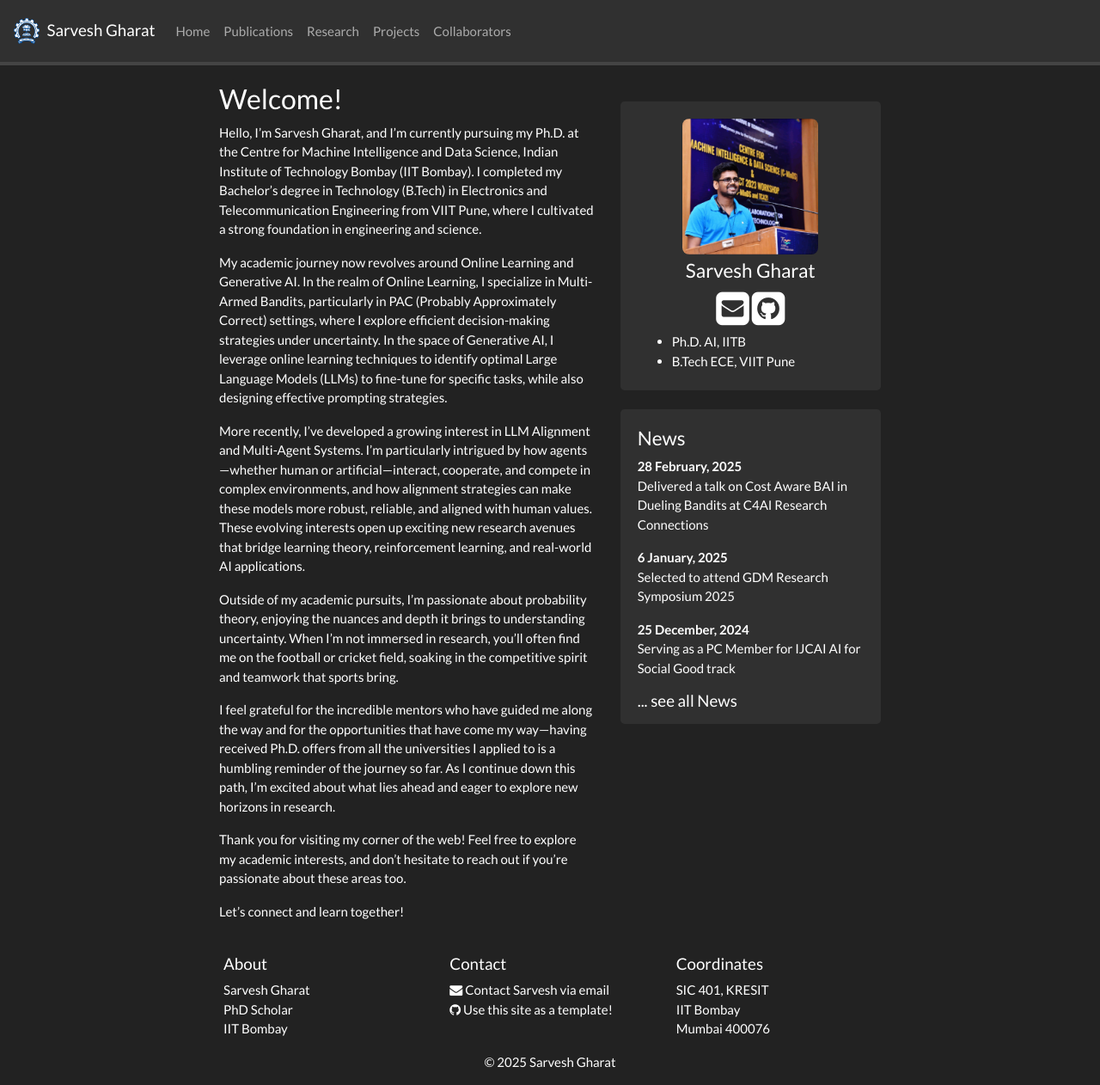
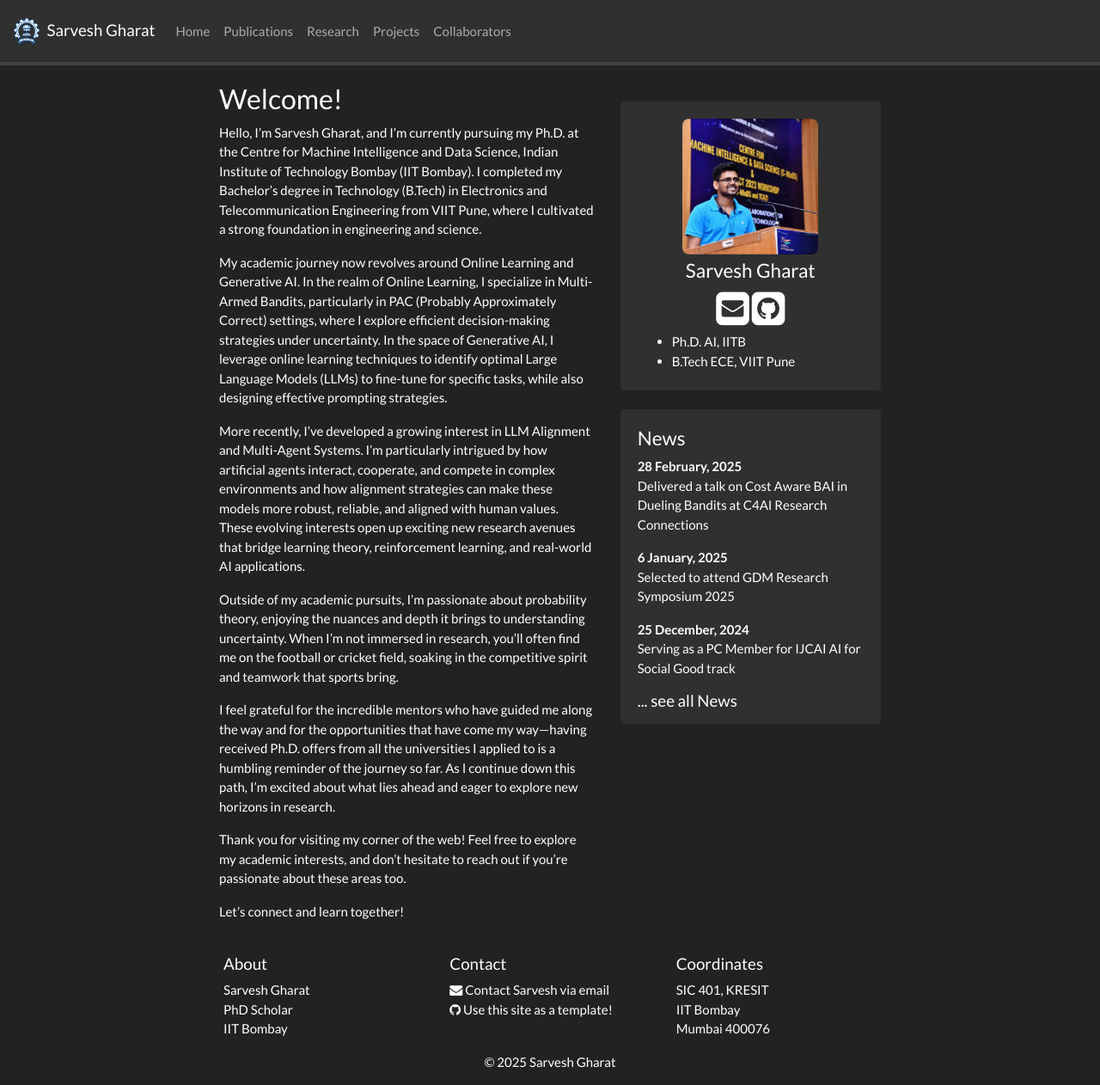
Before and after one commit to SarveshVGharat/SarveshVGharat.github.io, a Jekyll site: the page built from _pages/home.md, in a window 1280 px wide and 1262 px high. Shown: the whole window at 86% size. Built offline with Jekyll 4.4.1, drawn with Linux system fonts in a browser that asks for light colours; nearby versions of some CDN libraries; a style sheet for code colours, icons or effects is not loaded.

Commit message:
Update home.md

```diff
--- a/_pages/home.md
+++ b/_pages/home.md
@@ -11,7 +11,7 @@ Hello, I’m Sarvesh Gharat, and I’m currently pursuing my Ph.D. at the Centre
 
 My academic journey now revolves around Online Learning and Generative AI. In the realm of Online Learning, I specialize in Multi-Armed Bandits, particularly in PAC (Probably Approximately Correct) settings, where I explore efficient decision-making strategies under uncertainty. In the space of Generative AI, I leverage online learning techniques to identify optimal Large Language Models (LLMs) to fine-tune for specific tasks, while also designing effective prompting strategies.
 
-More recently, I’ve developed a growing interest in LLM Alignment and Multi-Agent Systems. I’m particularly intrigued by how agents—whether human or artificial—interact, cooperate, and compete in complex environments, and how alignment strategies can make these models more robust, reliable, and aligned with human values. These evolving interests open up exciting new research avenues that bridge learning theory, reinforcement learning, and real-world AI applications.
+More recently, I’ve developed a growing interest in LLM Alignment and Multi-Agent Systems. I’m particularly intrigued by how artificial agents interact, cooperate, and compete in complex environments and how alignment strategies can make these models more robust, reliable, and aligned with human values. These evolving interests open up exciting new research avenues that bridge learning theory, reinforcement learning, and real-world AI applications.
 
 Outside of my academic pursuits, I’m passionate about probability theory, enjoying the nuances and depth it brings to understanding uncertainty. When I’m not immersed in research, you’ll often find me on the football or cricket field, soaking in the competitive spirit and teamwork that sports bring.
 
```
